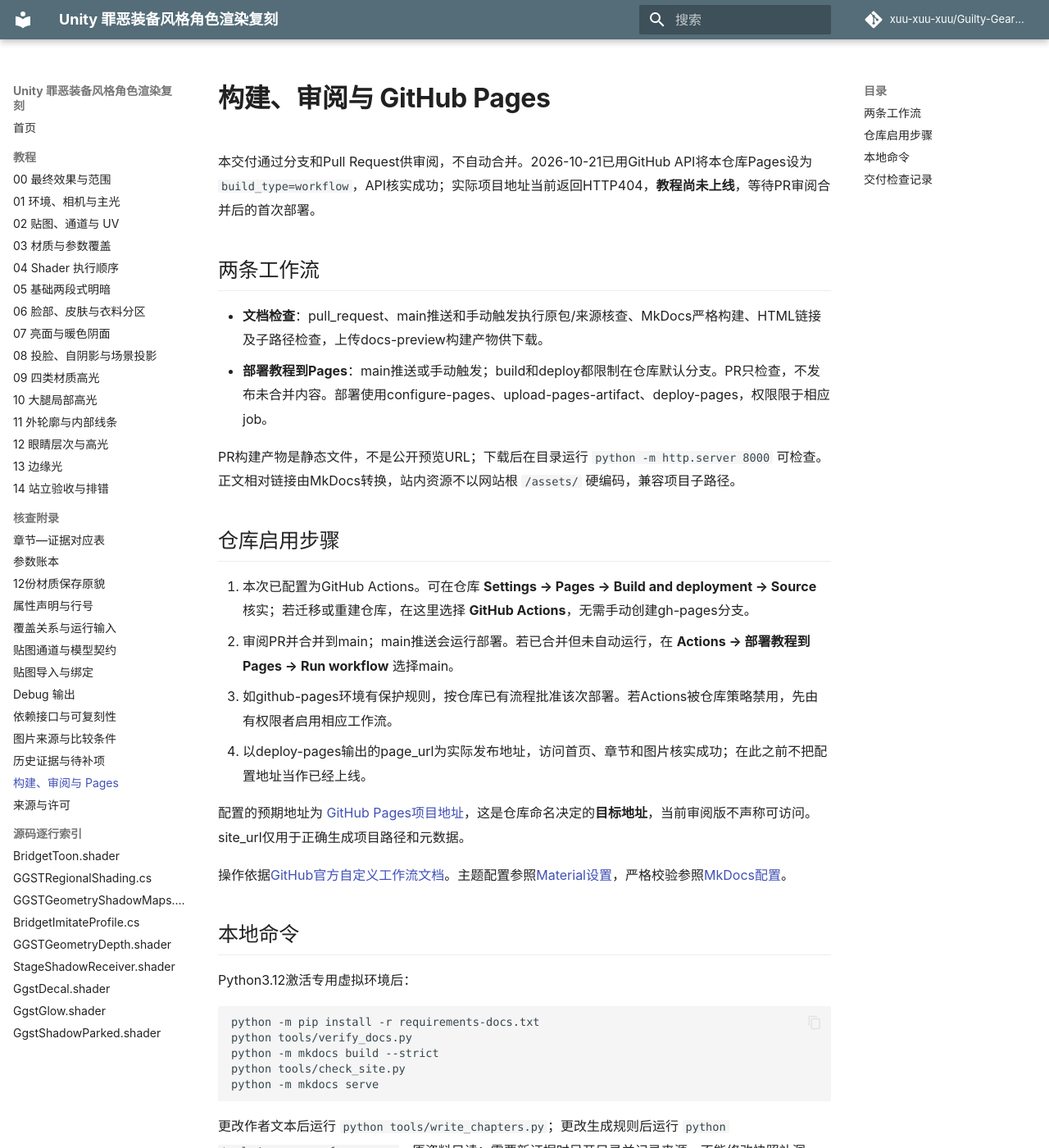
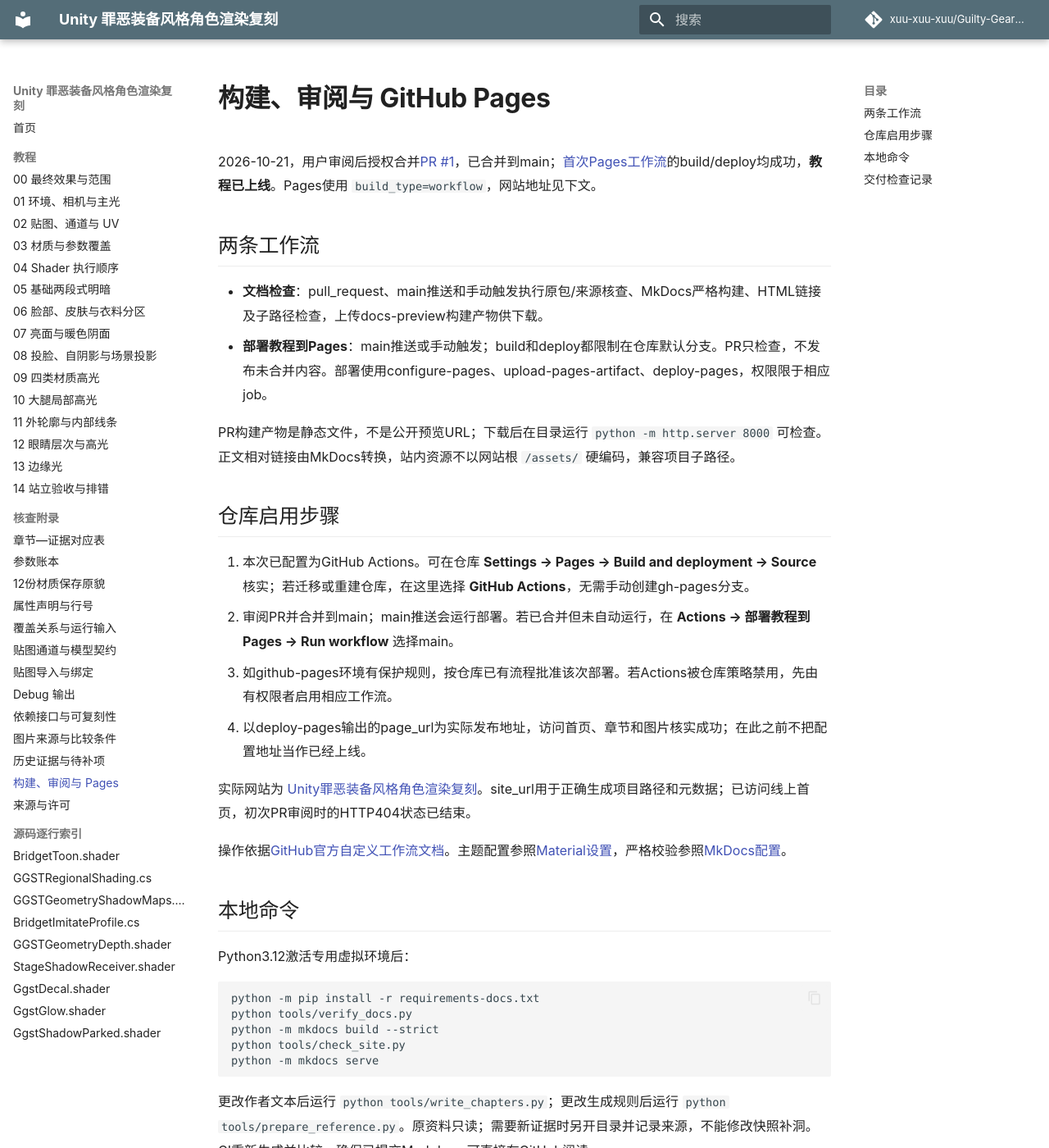
Before and after one commit to xuu-xuu-xuu/Guilty-Gear_Rendering_imitate, an MkDocs documentation site: the page built from docs/reference/deployment.md, in a window 1280 px wide and 1400 px high. Shown: the whole window at 82% size. Built offline with MkDocs 1.6.1 and Material for MkDocs 9.7.7, drawn with Linux system fonts in a browser that asks for light colours; comment, search, counter and statistics services are not loaded; some of the changed text lies outside the part shown.

Commit message:
Update tutorial publication status after Pages launch

```diff
--- a/docs/reference/deployment.md
+++ b/docs/reference/deployment.md
@@ -1,6 +1,6 @@
 # 构建、审阅与 GitHub Pages
 
-本交付通过分支和Pull Request供审阅，不自动合并。2026-10-21已用GitHub API将本仓库Pages设为 `build_type=workflow`，API核实成功；实际项目地址当前返回HTTP404，**教程尚未上线**，等待PR审阅合并后的首次部署。
+2026-10-21，用户审阅后授权合并[PR #1](https://github.com/xuu-xuu-xuu/Guilty-Gear_Rendering_imitate/pull/1)，已合并到main；[首次Pages工作流](https://github.com/xuu-xuu-xuu/Guilty-Gear_Rendering_imitate/actions/runs/39539662171)的build/deploy均成功，**教程已上线**。Pages使用 `build_type=workflow`，网站地址见下文。
 
 ## 两条工作流
 
@@ -16,7 +16,7 @@
 3. 如github-pages环境有保护规则，按仓库已有流程批准该次部署。若Actions被仓库策略禁用，先由有权限者启用相应工作流。
 4. 以deploy-pages输出的page_url为实际发布地址，访问首页、章节和图片核实成功；在此之前不把配置地址当作已经上线。
 
-配置的预期地址为 [GitHub Pages项目地址](https://xuu-xuu-xuu.github.io/Guilty-Gear_Rendering_imitate/)，这是仓库命名决定的**目标地址**，当前审阅版不声称可访问。site_url仅用于正确生成项目路径和元数据。
+实际网站为 [Unity罪恶装备风格角色渲染复刻](https://xuu-xuu-xuu.github.io/Guilty-Gear_Rendering_imitate/)。site_url用于正确生成项目路径和元数据；已访问线上首页，初次PR审阅时的HTTP404状态已结束。
 
 操作依据[GitHub官方自定义工作流文档](https://docs.github.com/en/pages/getting-started-with-github-pages/using-custom-workflows-with-github-pages)。主题配置参照[Material设置](https://squidfunk.github.io/mkdocs-material/setup/)，严格校验参照[MkDocs配置](https://www.mkdocs.org/user-guide/configuration/)。
 
@@ -52,8 +52,8 @@
 | 构建产物 | 5968个本地链接/资源/锚点检查通过，235条搜索索引；普通页相对资源，404页使用正确项目前缀 |
 | 桌面/手机 | Chrome155，1440×1000与390×844，分别检查首页、10章、参数附录、源码索引；无文档横向溢出、坏图或JS/HTTP错误；表格单独横向滚动；大腿中文搜索与手机抽屉导航通过 |
 | 人工看图 | 实看桌面章节/参数表、手机首页/参数表截图，确认文字、并排/堆叠图片与表格可读；截图仅作本地QA，不混入渲染图片白名单 |
-| Pages状态 | GitHub API返回Pages配置成功，build_type=workflow；实际地址HTTP404，等待合并后首次发布 |
+| Pages状态 | PR审阅阶段先配置Actions来源，当时HTTP404；经用户授权合并后首次发布成功，已访问实际线上首页 |
 
-Material启动时另印有关于未来MkDocs2.0的上游提示；本项目固定使用1.6.1，严格构建本身未产生文档警告。上述浏览器检查只在本地构建产物进行，尚非线上部署检查。
+Material启动时另印有关于未来MkDocs2.0的上游提示；本项目固定使用1.6.1，严格构建本身未产生文档警告。上表桌面/手机条目是首次PR交付的本地检查记录；上线后的验收另以实际站点和部署工作流为准，不把本地结果冒充线上检查。
 
 Unity编译、Play、GPU性能与站立循环复测均未执行；对应待补见[证据附录](evidence.md)。远端PR工作流结论以PR Checks实际记录为准，不能用本地结果冒充。
```
Also changed, not shown: README.md (+1 -1 lines), docs/index.md (+1 -1 lines).
